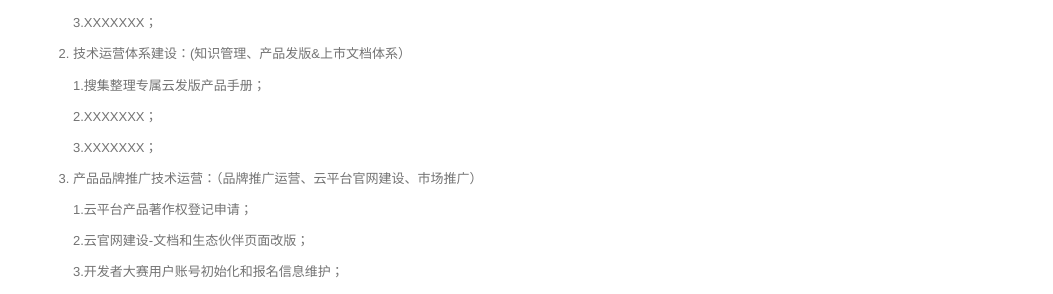
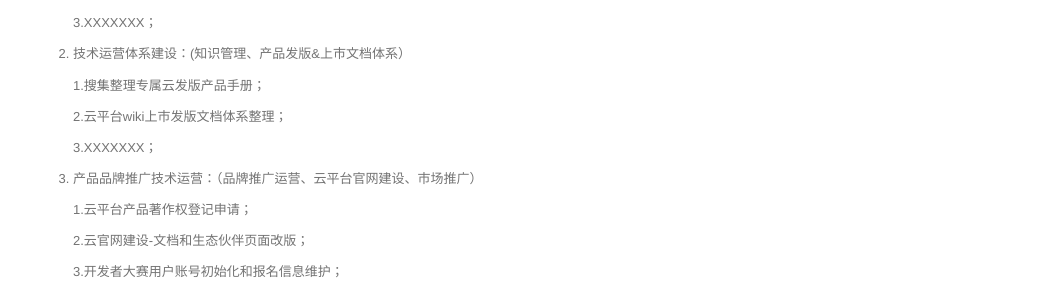
Before and after one commit to walllFlower/blog, a Jekyll site: the page built from _posts/2018-07-17-day_report_cxz.md, in a window 1280 px wide and 900 px high, scrolled down 466 px. Shown: the part 151-445 px from the top of the window, without its empty margins (227-1280 px from the left). Built offline with Jekyll 4.4.1, drawn with Linux system fonts in a browser that asks for light colours; comment, search, counter and statistics services are not loaded.

Commit message:
Update 2018-07-17-day_report_cxz.md

```diff
--- a/_posts/2018-07-17-day_report_cxz.md
+++ b/_posts/2018-07-17-day_report_cxz.md
@@ -35,7 +35,7 @@ categories: 技术运营工作周报
 
     1.搜集整理专属云发版产品手册；
 
-    2.XXXXXXX；
+    2.云平台wiki上市发版文档体系整理；
 
     3.XXXXXXX；
 
```
